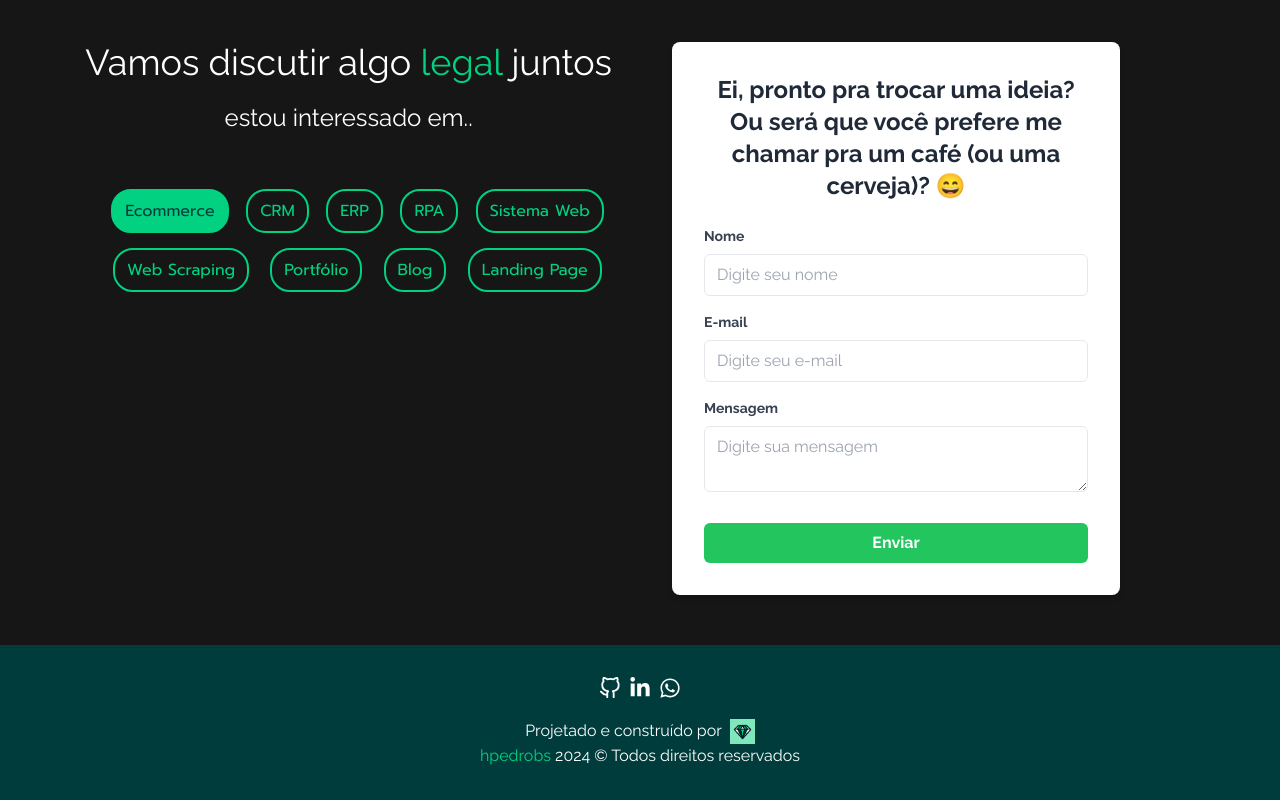
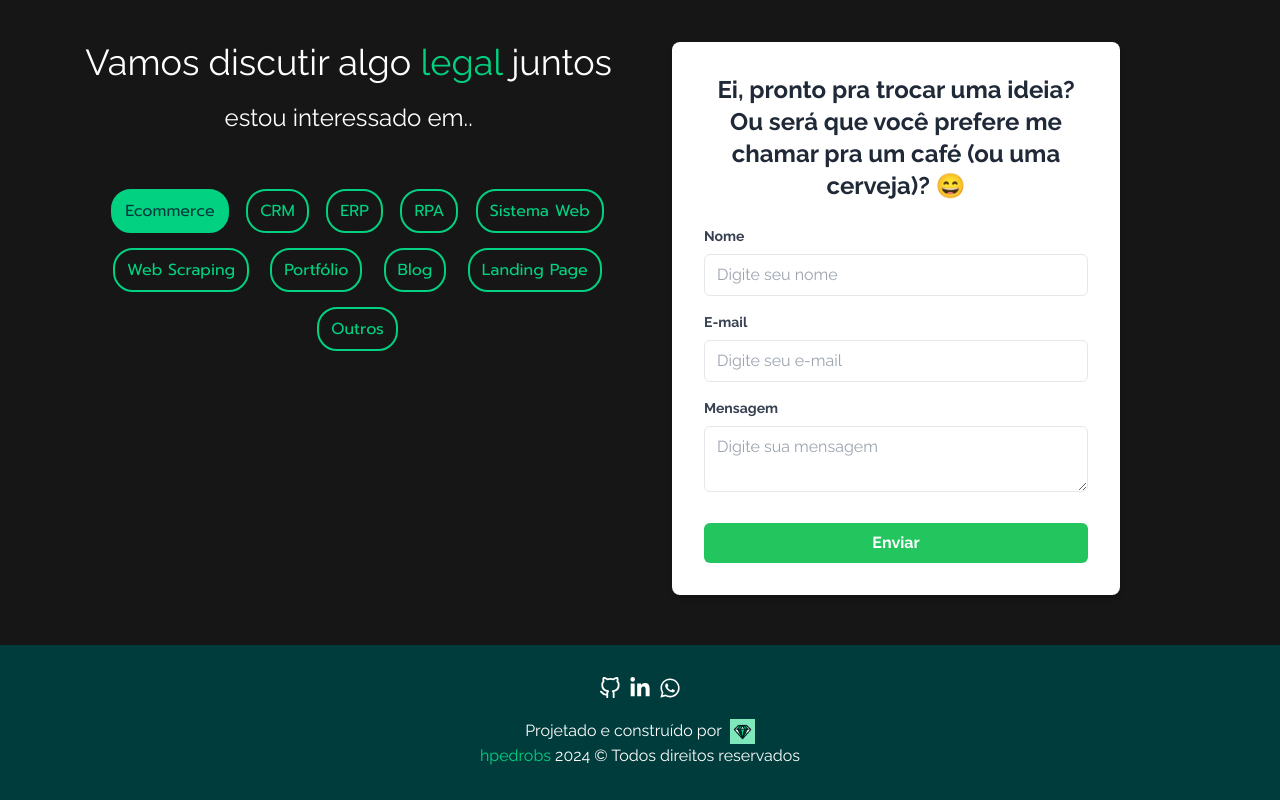
Before and after one commit to hpedrobs/portfolio-frontend, a React (Vite) app: page / in a window 1280 px wide. Shown: the part 2723-3523 px from the top of the page. Built offline with nearby package versions, Linux system fonts and the light colour scheme; no server answers.

Commit message:
Colocar a categoria "outros"

```diff
--- a/src/components/Contact.tsx
+++ b/src/components/Contact.tsx
@@ -15,6 +15,7 @@ function Contact() {
         'Portfólio',
         'Blog',
         'Landing Page',
+        'Outros'
     ]
 
     const handleButtonClick = (button: string) => {
```
